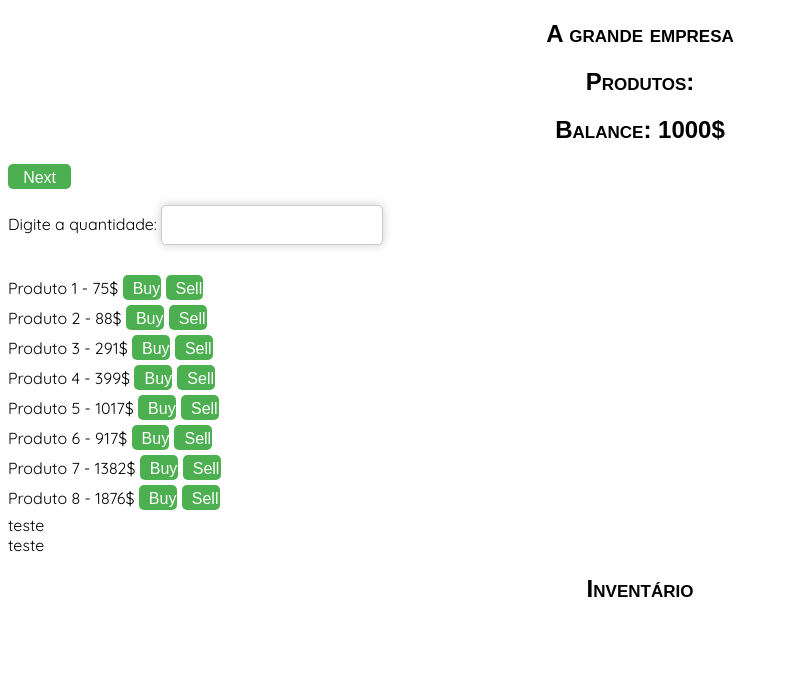
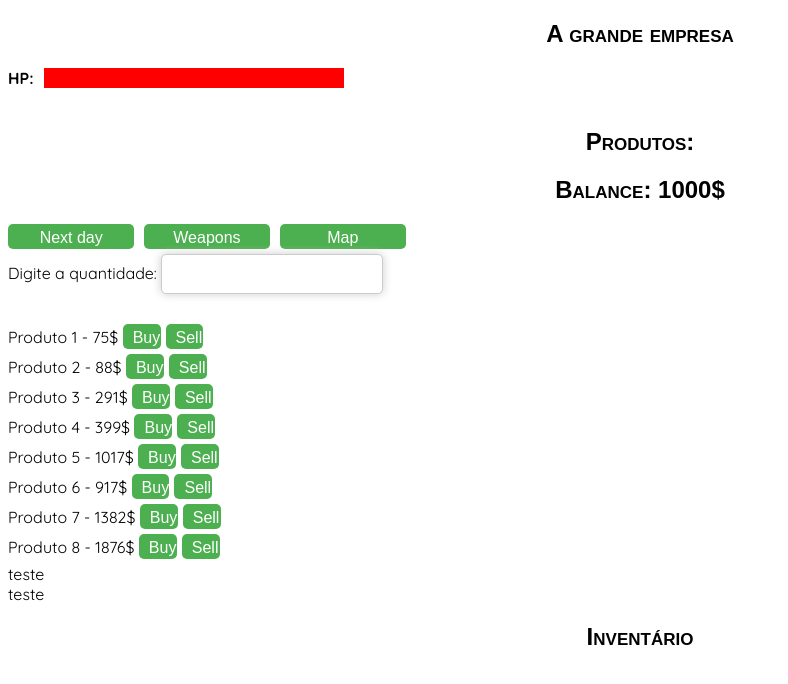
Before and after one commit to pvpkiller01/Basic-buy-sell-minigame, a plain HTML site: page sistema2.html in a window 1280 px wide. Shown: the whole page, without its empty margins (0-788 px from the left). Drawn offline with Linux system fonts and the light colour scheme.

Commit message:
Update sistema2.html

```diff
--- a/sistema2.html
+++ b/sistema2.html
@@ -21,7 +21,7 @@ body {
   font-family: 'Quicksand', sans-serif;
 }
 #bomdia{
-width: 5%;
+width: 10%;
 
 }
 button {
@@ -57,12 +57,51 @@ button:hover {
   box-shadow: 0px 0px 10px 0px #333;
   outline: none;
 }
+.health-bar {
+  width: 300px;
+  height: 20px;
+  background-color: #5f5454;
+  margin-bottom: 20px;
+}
+
+.health {
+  height: 100%;
+  background-color: red;
+  transition: width 0.5s ease-in-out;
+}
+.health-bar-container {
+  display: flex;
+  align-items: center;
+}
+
+.health-bar-label {
+  margin-right: 10px;
+  font-weight: bold;
+}
+#hp {
+  position:relative;
+  bottom:10px;
+}
+#barmas{
+  width: 10%;
+}
+#map{
+  width: 10%;
+}
     </style>
 
     <h2>A grande empresa</h2>
+    <div class="health-bar-container">
+      <span id="hp"><b>HP: </b></span>
+      <span class="health-bar-label"></span>
+      <div class="health-bar">
+        <div class="health" id="health" style="width:100%"></div>
+      </div>
+    </div>
 <h2>Produtos:</h2>
 <h2 id="wallet2">Balance: </h2>
-<button onclick="setRandomPrices()" id="bomdia">Next day</button> <br>
+
+<button onclick="setRandomPrices()" id="bomdia">Next day</button> <button id="barmas">Weapons</button> <button id="map">Map</button> <br>
 Digite a quantidade: <input type="number" id="quantityInput"><br> <br>
 <div class="buttons">
   <div id="price1">
@@ -91,6 +130,7 @@ Digite a quantidade: <input type="number" id="quantityInput"><br> <br>
 
 <script>
   let wallet = 1000;
+  let life=100;
   const roundedPriceArray = [];
 
 
@@ -101,6 +141,9 @@ Digite a quantidade: <input type="number" id="quantityInput"><br> <br>
 
 
 }
+
+const healthBar = document.getElementById("health");
+healthBar.style.width = life + "%";
 function setRandomPrices() {
 
     const products = [
@@ -298,6 +341,7 @@ function removeFromInventory(product) {
   showWallet();
   setRandomPrices();
 
+
 </script>
   </body>
 </html>
```
